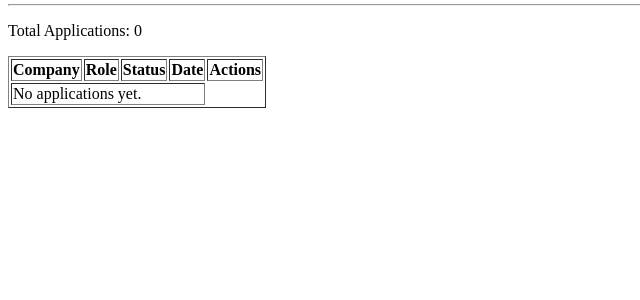
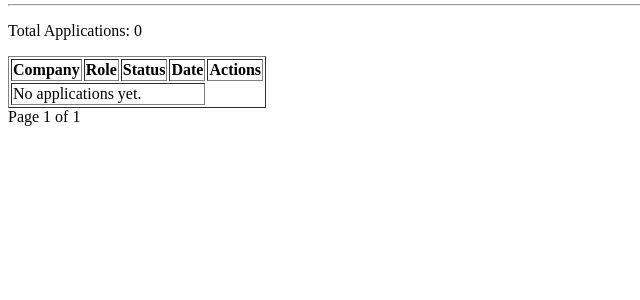
Before and after one commit to z-ABYa/tracker, a Django app: page / in a window 1280 px wide. Shown: the part 141-441 px from the top of the page, without its empty margins (0-640 px from the left). Run offline with Django 5.2, Linux system fonts and the light colour scheme; the visitor is signed in with stand-in values (Sample User, id 1); data that the repository does not hold is empty.

Commit message:
Built pagination for dashboard

```diff
--- a/applications/views.py
+++ b/applications/views.py
@@ -1,4 +1,5 @@
 from django.contrib.auth.decorators import login_required
+from django.core.paginator import Paginator
 from django.shortcuts import render, redirect, get_object_or_404
 from .forms import ApplicationForm
 from .models import Application
@@ -10,9 +11,13 @@ def dashboard(request):
     if status_filter := request.GET.get('status'):
         applications = applications.filter(status=status_filter)
 
+    paginator = Paginator(applications, 5)
+    page_no = request.GET.get('page')
+    page_obj = paginator.get_page(page_no)
+
     statuses = Application.APPLICATION_STATUS
     return render(request, 'applications/dashboard.html', {
-            'applications': applications,
+            'page_obj': page_obj,
             'current_status': status_filter,
             'statuses': statuses,
         })
--- a/templates/applications/dashboard.html
+++ b/templates/applications/dashboard.html
@@ -19,7 +19,7 @@
 </form>
 
 <hr>
-<p>Total Applications: {{ applications.count }}</p>
+<p>Total Applications: {{ page_obj.paginator.count }}</p>
 <table border="1">
     <tr>
         <th>Company</th>
@@ -28,7 +28,7 @@
         <th>Date</th>
         <th>Actions</th>
     </tr>
-    {% for app in applications %}
+    {% for app in page_obj %}
     <tr>
         <td>{{ app.company_name }}</td>
         <td>{{ app.role }}</td>
@@ -46,4 +46,24 @@
     {% endfor %}
 </table>
 
+<div>
+    {% if page_obj.has_previous %}
+        <a href="?page=1{% if current_status %}&status={{ current_status }}{% endif %}">First | </a>
+        <a href="?page={{ page_obj.previous_page_number }}{% if current_status %}&status={{ current_status }}{% endif %}">
+            Previous
+        </a>
+    {% endif %}
+
+    Page {{ page_obj.number }} of {{ page_obj.paginator.num_pages }}
+
+    {% if page_obj.has_next %}
+        <a href="?page={{ page_obj.next_page_number }}{% if current_status %}&status={{ current_status }}{% endif %}">
+            Next |
+        </a>
+        <a href="?page={{ page_obj.paginator.num_pages }}{% if current_status %}&status={{ current_status }}{% endif %}">
+            Last
+        </a>
+    {% endif %}
+</div>
+
 {% endblock %}
```
